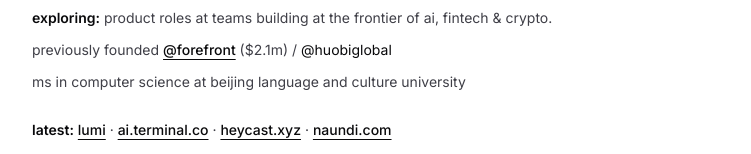
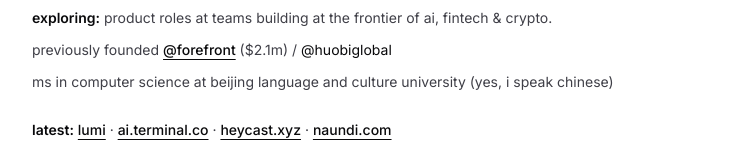
Before and after one commit to thisiscarlosgomes/thisiscarlos, a Next.js app: page / in a window 1280 px wide. Shown: the part 150-304 px from the top of the page, without its empty margins (264-1015 px from the left). Built offline with nearby package versions, Linux system fonts and the light colour scheme; no server answers; the database is empty.

Commit message:
Add a playful Chinese-speaking aside after the MS line (#8)
Adds “(yes, i speak chinese)” after the MS line, still as plain regular-weight text.

```diff
--- a/app/page.tsx
+++ b/app/page.tsx
@@ -69,7 +69,7 @@ export default async function Home() {
           </p>
 
           <p>
-            ms in computer science at beijing language and culture university
+            ms in computer science at beijing language and culture university (yes, i speak chinese)
           </p>
         </div>
 
```
